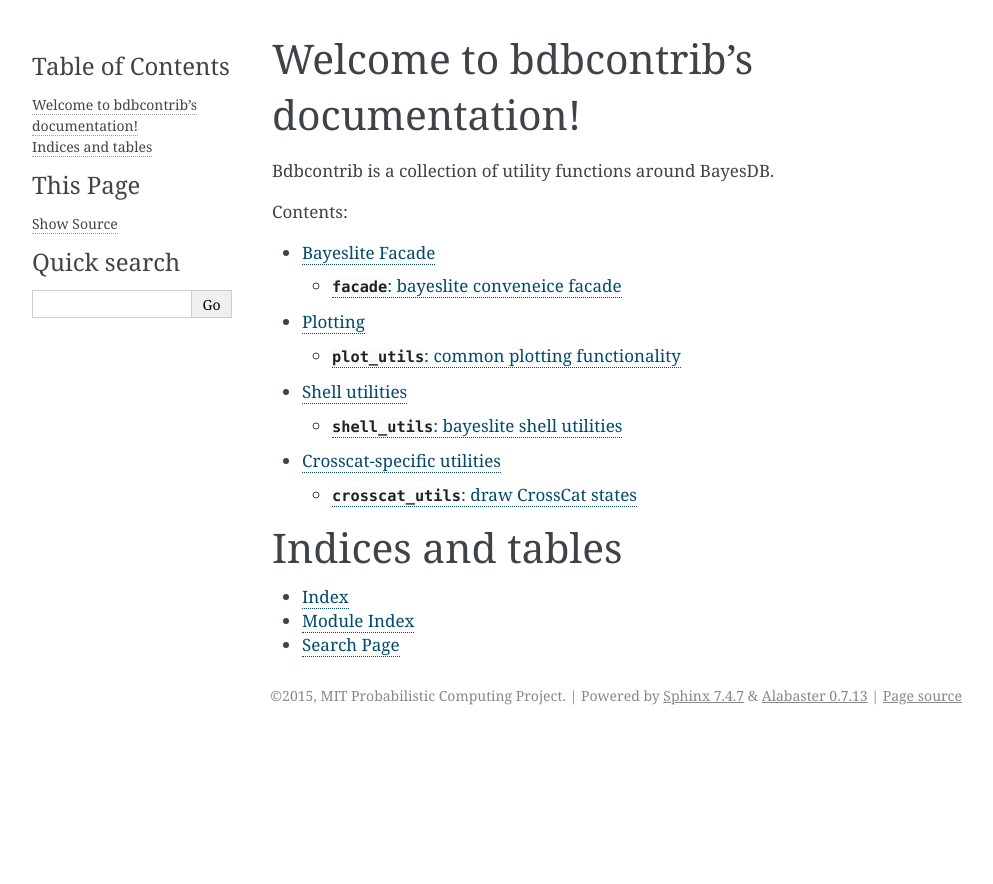
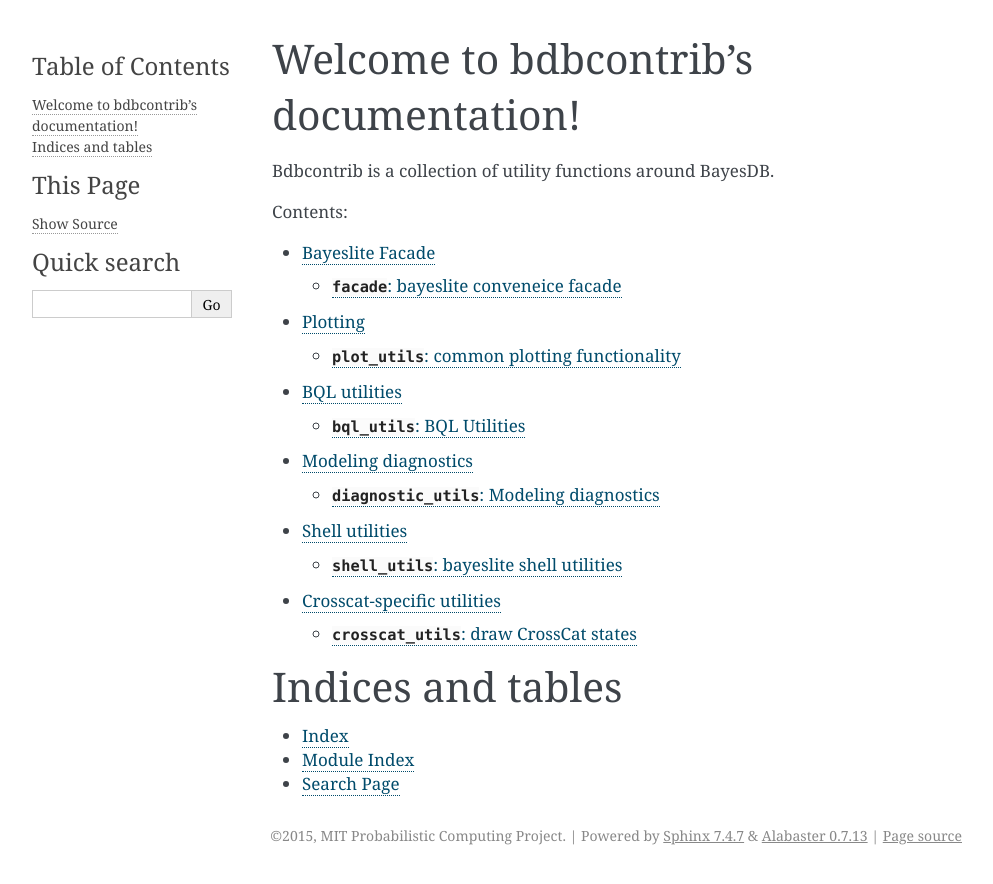
Before and after one commit to probcomp/bdbcontrib, a Sphinx documentation site: the page built from doc/index.rst, in a window 1280 px wide. Shown: the top 884 px of the page, without its empty margins (148-1141 px from the left). Built offline with Sphinx 7.4.7, drawn with Linux system fonts in a browser that asks for light colours.

Commit message:
Include two recently-added api files in the documentation.

```diff
--- /dev/null
+++ b/doc/bql.rst
@@ -0,0 +1,8 @@
+BQL utilities
+=============
+
+:mod:`bql_utils`: BQL Utilities
+-------------------------------
+
+.. automodule:: bdbcontrib.bql_utils
+ :members:
--- /dev/null
+++ b/doc/diagnostic.rst
@@ -0,0 +1,8 @@
+Modeling diagnostics
+====================
+
+:mod:`diagnostic_utils`: Modeling diagnostics
+---------------------------------------------
+
+.. automodule:: bdbcontrib.diagnostic_utils
+ :members:
--- a/doc/index.rst
+++ b/doc/index.rst
@@ -15,6 +15,8 @@
 
    facade
    plot_utils
+   bql
+   diagnostic
    shell
    crosscat
 
```
